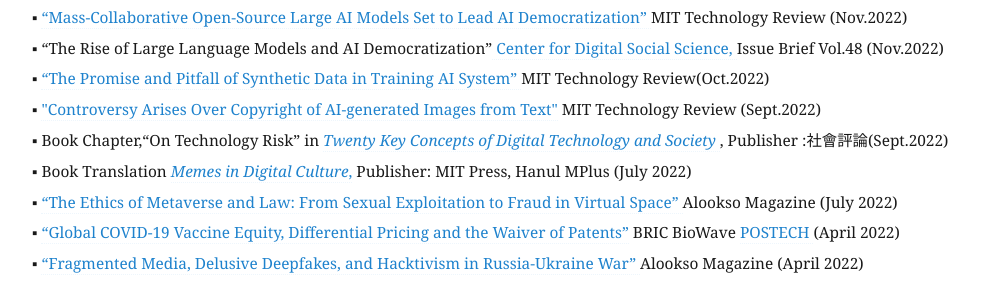
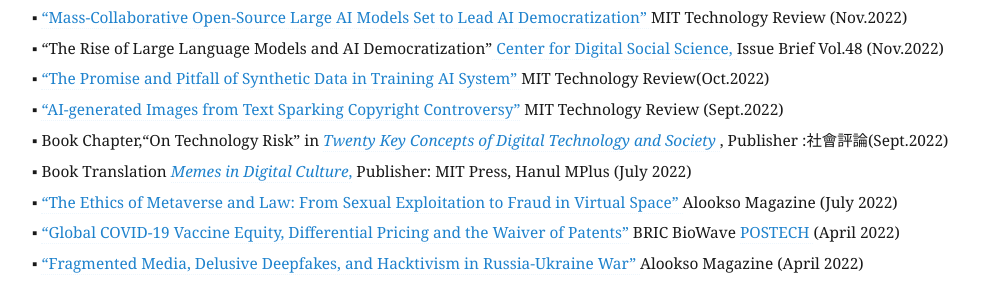
Before and after one commit to eunchangchoi/eunchangchoi.github.io, a Jekyll site: the page built from index.md, in a window 1280 px wide and 900 px high, scrolled down 2643 px. Shown: the part 161-447 px from the top of the window, without its empty margins (68-1050 px from the left). Built offline with Jekyll 4.4.1, drawn with Linux system fonts in a browser that asks for light colours.

Commit message:
Update index.md

```diff
--- a/index.md
+++ b/index.md
@@ -44,7 +44,7 @@
 ▪ <a href="https://www.technologyreview.kr/ai-%eb%af%bc%ec%a3%bc%ed%99%94%eb%a5%bc-%ec%9d%b4%eb%81%84%eb%8a%94-%eb%8c%80%ea%b7%9c%eb%aa%a8-%ed%98%91%ec%97%85-ai-%eb%aa%a8%eb%8d%b8/"> “Mass-Collaborative Open-Source Large AI Models Set to Lead AI Democratization” </a> MIT Technology Review (Nov.2022) <br>
 ▪ “The Rise of Large Language Models and AI Democratization”<a href="http://cdss.yonsei.ac.kr/"> Center for Digital Social Science, </a>Issue Brief Vol.48 (Nov.2022) <br>
 ▪ <a href="https://www.technologyreview.kr/%ed%95%a9%ec%84%b1-%eb%8d%b0%ec%9d%b4%ed%84%b0%ec%9d%98-%ec%8b%9c%eb%8c%80%ea%b0%80-%ec%98%a4%ea%b3%a0-%ec%9e%88%eb%8b%a4/"> “The Promise and Pitfall of Synthetic Data in Training AI System” </a> MIT Technology Review(Oct.2022)<br>
-▪ <a href="https://www.technologyreview.kr/%ed%85%8d%ec%8a%a4%ed%8a%b8%eb%a5%bc-%ec%9d%b4%eb%af%b8%ec%a7%80%eb%a1%9c-%eb%b0%94%ea%bf%94%ec%a3%bc%eb%8a%94-ai%eb%a5%bc-%eb%91%98%eb%9f%ac%ec%8b%bc-%ec%a0%80%ec%9e%91%ea%b6%8c-%eb%85%bc%ec%9f%81/"> "Controversy Arises Over Copyright of AI-generated Images from Text"</a> MIT Technology  Review (Sept.2022)<br>
+▪ <a href="https://www.technologyreview.kr/%ed%85%8d%ec%8a%a4%ed%8a%b8%eb%a5%bc-%ec%9d%b4%eb%af%b8%ec%a7%80%eb%a1%9c-%eb%b0%94%ea%bf%94%ec%a3%bc%eb%8a%94-ai%eb%a5%bc-%eb%91%98%eb%9f%ac%ec%8b%bc-%ec%a0%80%ec%9e%91%ea%b6%8c-%eb%85%bc%ec%9f%81/"> “AI-generated Images from Text Sparking Copyright Controversy”</a> MIT Technology  Review (Sept.2022)<br>
 ▪ Book Chapter,“On Technology Risk” in <i> <a href="https://sapyoung.com/bbs/board.php?bo_table=booklist2&wr_id=431"> Twenty Key Concepts of Digital Technology and Society </a> </i>, Publisher :社會評論(Sept.2022) <br>
 ▪ Book Translation <a href="http://www.yes24.com/Product/Goods/110725374"><i> Memes in Digital Culture</i>,</a> Publisher: MIT Press, Hanul MPlus (July 2022) <br>
 ▪ <a href="https://alook.so/posts/M9t4PDq"> “The Ethics of Metaverse and Law: From Sexual Exploitation to Fraud in Virtual Space” </a> Alookso Magazine (July 2022)<br>
```
